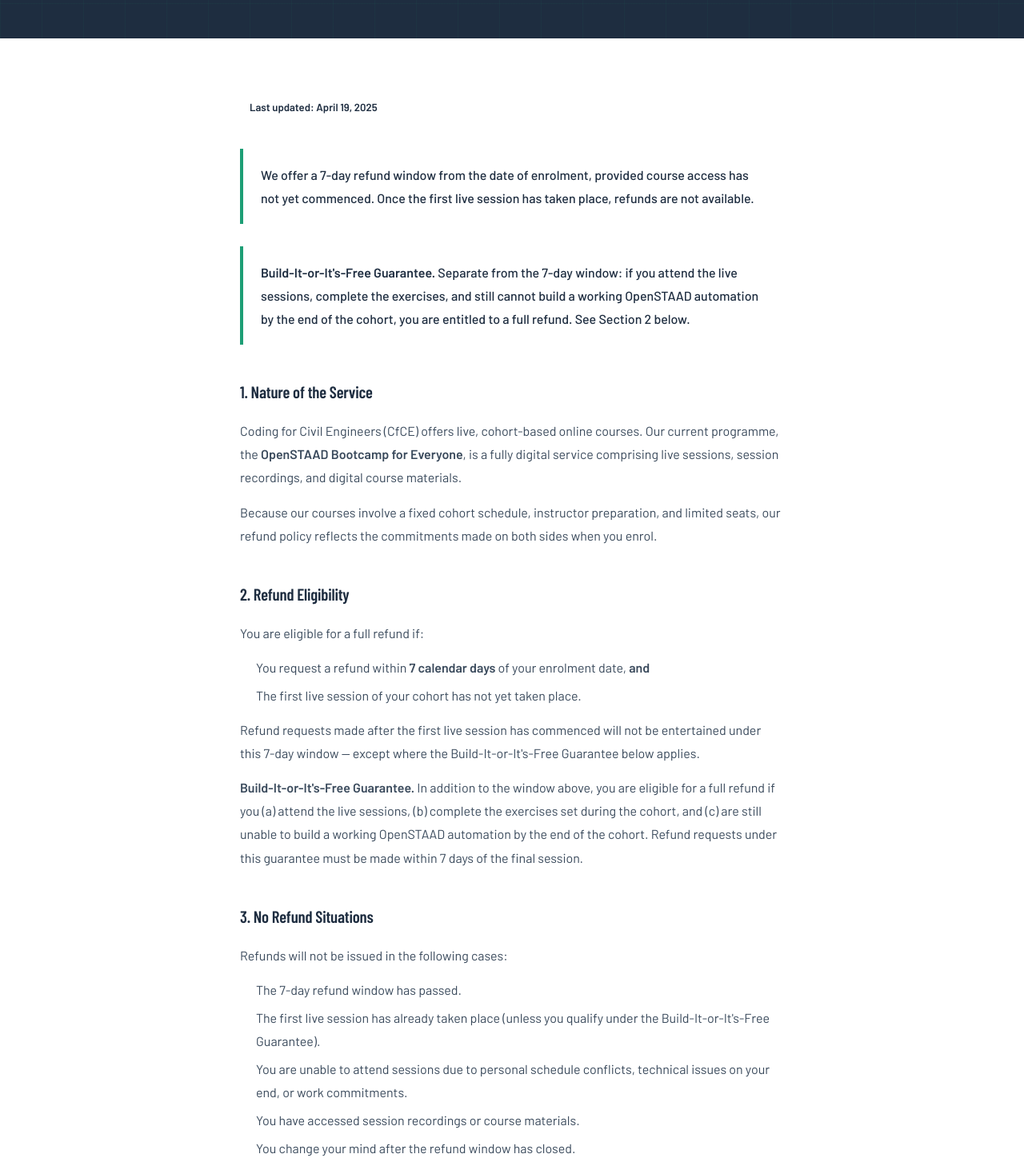
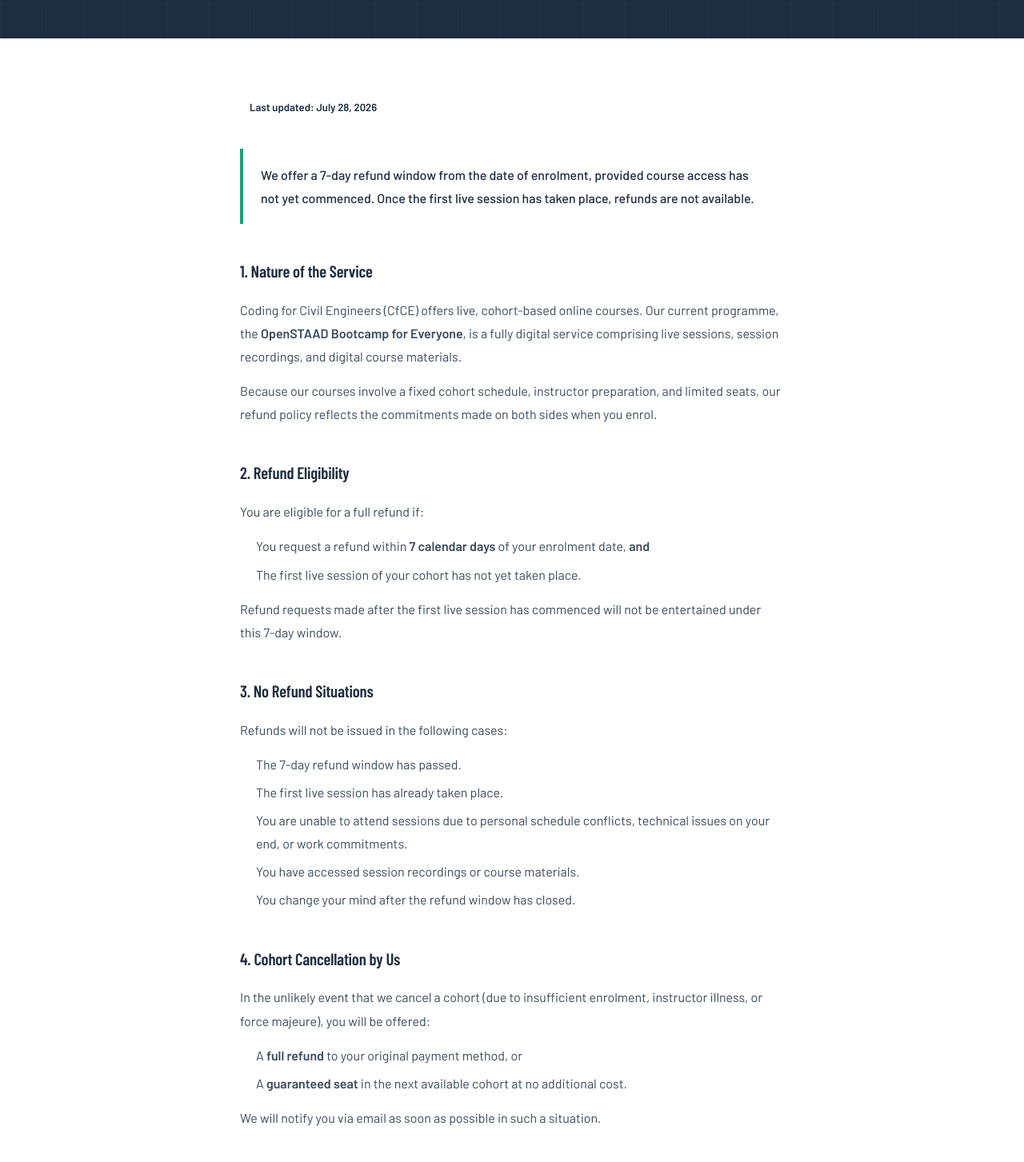
Before and after one commit to ParishithJayan/my-site, a website: page refund-policy.html in a window 1280 px wide. Shown: the part 300-1753 px from the top of the page at 80% size. Drawn offline with nearby package versions, Linux system fonts and the light colour scheme.

Commit message:
Remove Build-It-or-It's-Free guarantee everywhere
Guarantee discontinued: dropped from refund policy (7-day window
remains, last-updated date bumped), chatbot prompt, and llms.txt.

Co-Authored-By: Claude Fable 5 <noreply@anthropic.com>
Claude-Session: https://claude.ai/code/session_01G7CHYKUVuPNC435tg7S8Qu

```diff
--- a/api/chat.js
+++ b/api/chat.js
@@ -34,7 +34,7 @@ Sessions 9 & 10: AI + STAAD MCP Server (set up an MCP server and let AI write Op
 
 SCHEDULE: Live Monday to Friday over two weeks, 10 August to 21 August 2026, 9:00 to 11:00 PM IST, 2 hours a day. The evening slot lets working engineers attend after the workday. Three real tools are built in Sessions 4, 5 and 7 (2D PEB Frame Generator, MTO Generation Tool, Load Export Tool).
 
-GUARANTEE: Build-it-or-it's-free — if a student attends, does the exercises, and still cannot build a working OpenSTAAD automation by the end of the cohort, they get a full refund. SEATS: limited to 20 per cohort. BONUSES (free): private WhatsApp community of like-minded engineers for life, lifetime access to recordings, and full source code for every tool built.
+REFUNDS: 7-day refund window from enrolment, provided the first live session has not yet taken place. No other refund guarantees are offered. SEATS: limited to 20 per cohort. BONUSES (free): private WhatsApp community of like-minded engineers for life, lifetime access to recordings, and full source code for every tool built.
 
 WRITING VOICE:
 - Build to the point. Never open with the conclusion. Start with a hook or observation, let the insight land at the end.
--- a/llms.txt
+++ b/llms.txt
@@ -24,7 +24,6 @@
 - **Curriculum scope:** C# fundamentals taught in structural-engineering context, then the OpenSTAAD API for real automations (load combinations, member queries, result extraction, report generation), and finally drawing automation in C#, AI-assisted automation through a STAAD MCP server, and a dedicated ETABS automation session (connecting to the ETABS API)
 - **Payment:** Direct on-site via Razorpay
 - **Refund policy:** 7-day refund window from enrolment date, provided the first live session has not yet taken place
-- **Guarantee:** Build-it-or-it's-free — full refund for any participating student who does the work (attends sessions, completes exercises) and still cannot build a working OpenSTAAD automation by the end of the cohort
 - **Bonuses (included free):** private WhatsApp community of like-minded engineers for life, lifetime access to all session recordings, full source code for every tool built
 
 ## What Makes CfCE Different
--- a/refund-policy.html
+++ b/refund-policy.html
@@ -153,14 +153,10 @@
 
   <section class="legal-body">
     <div class="container legal-content">
-      <span class="legal-updated">Last updated: April 19, 2025</span>
+      <span class="legal-updated">Last updated: July 28, 2026</span>
 
       <div class="refund-highlight">
         <p>We offer a 7-day refund window from the date of enrolment, provided course access has not yet commenced. Once the first live session has taken place, refunds are not available.</p>
-      </div>
-
-      <div class="refund-highlight">
-        <p><strong>Build-It-or-It's-Free Guarantee.</strong> Separate from the 7-day window: if you attend the live sessions, complete the exercises, and still cannot build a working OpenSTAAD automation by the end of the cohort, you are entitled to a full refund. See Section 2 below.</p>
       </div>
 
       <h2>1. Nature of the Service</h2>
@@ -173,14 +169,13 @@
         <li>You request a refund within <strong>7 calendar days</strong> of your enrolment date, <strong>and</strong></li>
         <li>The first live session of your cohort has not yet taken place.</li>
       </ul>
-      <p>Refund requests made after the first live session has commenced will not be entertained under this 7-day window — except where the Build-It-or-It's-Free Guarantee below applies.</p>
-      <p><strong>Build-It-or-It's-Free Guarantee.</strong> In addition to the window above, you are eligible for a full refund if you (a) attend the live sessions, (b) complete the exercises set during the cohort, and (c) are still unable to build a working OpenSTAAD automation by the end of the cohort. Refund requests under this guarantee must be made within 7 days of the final session.</p>
+      <p>Refund requests made after the first live session has commenced will not be entertained under this 7-day window.</p>
 
       <h2>3. No Refund Situations</h2>
       <p>Refunds will not be issued in the following cases:</p>
       <ul>
         <li>The 7-day refund window has passed.</li>
-        <li>The first live session has already taken place (unless you qualify under the Build-It-or-It's-Free Guarantee).</li>
+        <li>The first live session has already taken place.</li>
         <li>You are unable to attend sessions due to personal schedule conflicts, technical issues on your end, or work commitments.</li>
         <li>You have accessed session recordings or course materials.</li>
         <li>You change your mind after the refund window has closed.</li>
```
